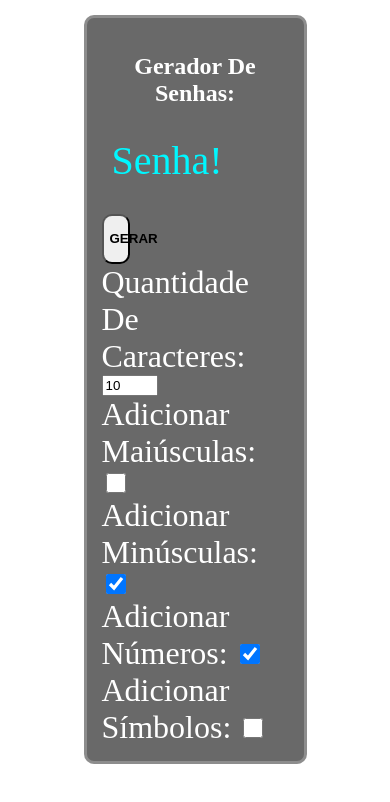
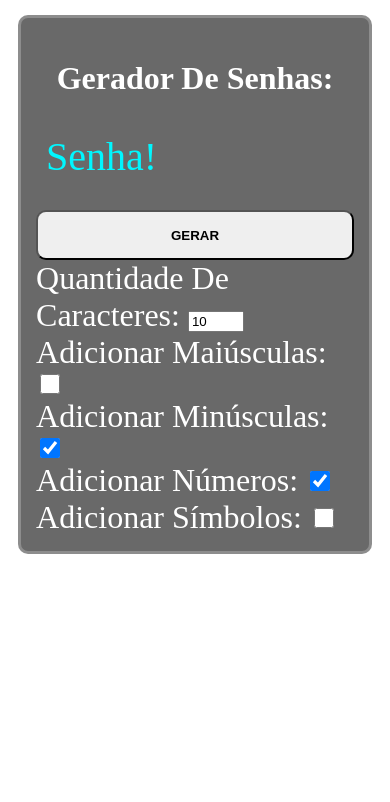
Before and after one commit to SammuDev/Gerador_De_Senhas, a plain HTML site: page index.html in a window 390 px wide. Drawn offline with Linux system fonts and the light colour scheme.

Commit message:
ajustando a responsividade

```diff
--- a/style.css
+++ b/style.css
@@ -22,7 +22,7 @@ button {
     height: 50px;
     font-weight: bold;
 }
-.options, .qnt {
+.options {
     font-size: 2em;
 }
 input[type='checkbox'] {
@@ -33,3 +33,32 @@ input[type='checkbox'] {
     width: 60px;
     height: 20px;
 }
+
+@media screen and (max-width: 768px) {
+    .div {
+        width: 85%;
+    }
+    h2 {
+        font-size: 2em;
+    }
+    button {
+        width: 100%;
+    }
+    .options {
+        font-size: 1.7em;
+    }
+}
+@media screen and (max-width: 900px) {
+    .div {
+        width: 85%;
+    }
+    h2 {
+        font-size: 2em;
+    }
+    button {
+        width: 100%;
+    }
+    .options {
+        font-size: 2em;
+    }
+}
```
